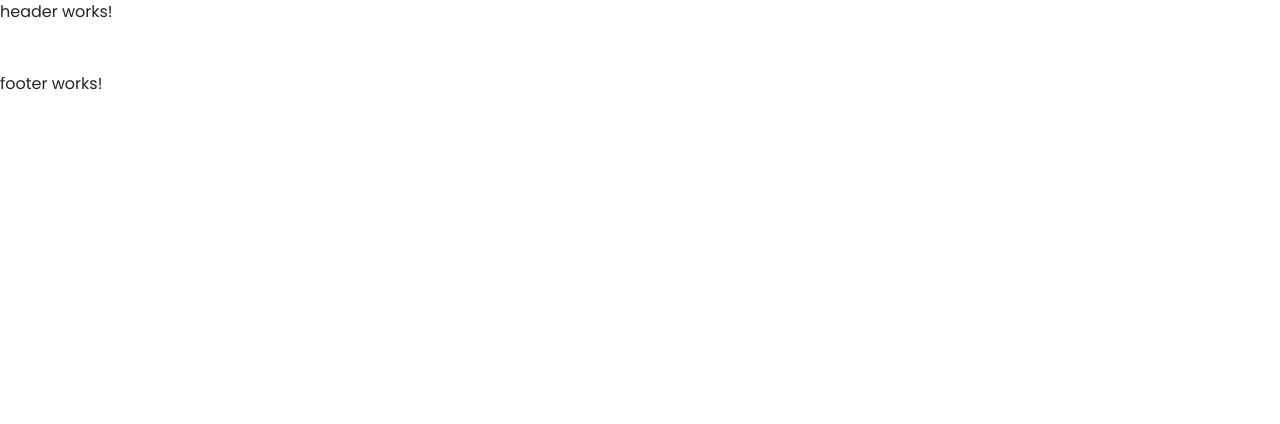
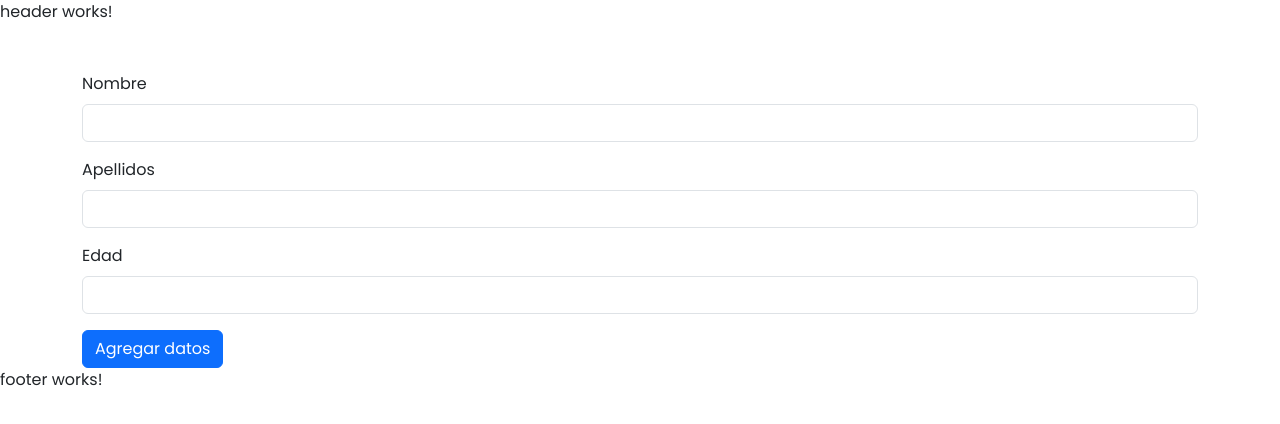
Before and after one commit to Roman-code-web/angular-AA8-actividad8, an Angular app: page / in a window 1280 px wide. Shown: the top 424 px of the page. Built offline with nearby package versions, Linux system fonts and the light colour scheme.

Commit message:
creacion del form

```diff
--- a/src/app/componentes/body/body.component.html
+++ b/src/app/componentes/body/body.component.html
@@ -1,3 +1,19 @@
 <div class="container mt-5 ">
-
+    <div>
+        <form>
+            <div class="mb-3">
+              <label for="nombre" class="form-label">Nombre</label>
+              <input type="text" class="form-control" id="nombre">
+            </div>
+            <div class="mb-3">
+                <label for="apellidos" class="form-label">Apellidos</label>
+                <input type="text" class="form-control" id="apellidos">
+            </div>
+            <div class="mb-3">
+                <label for="edad" class="form-label">Edad</label>
+                <input type="number" class="form-control" id="edad">
+            </div>
+            <button type="submit" class="btn btn-primary">Agregar datos</button>
+          </form>
+    </div>
 </div>
```
